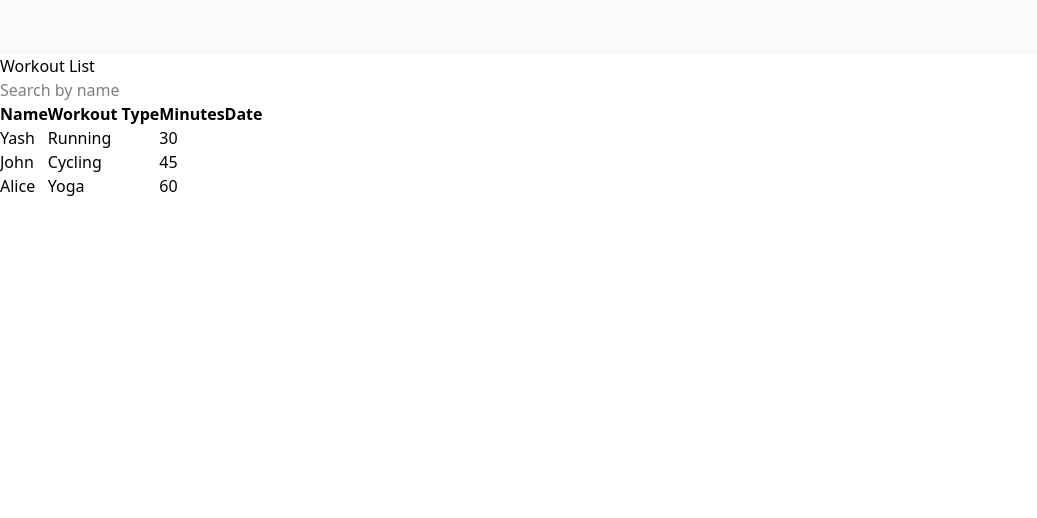
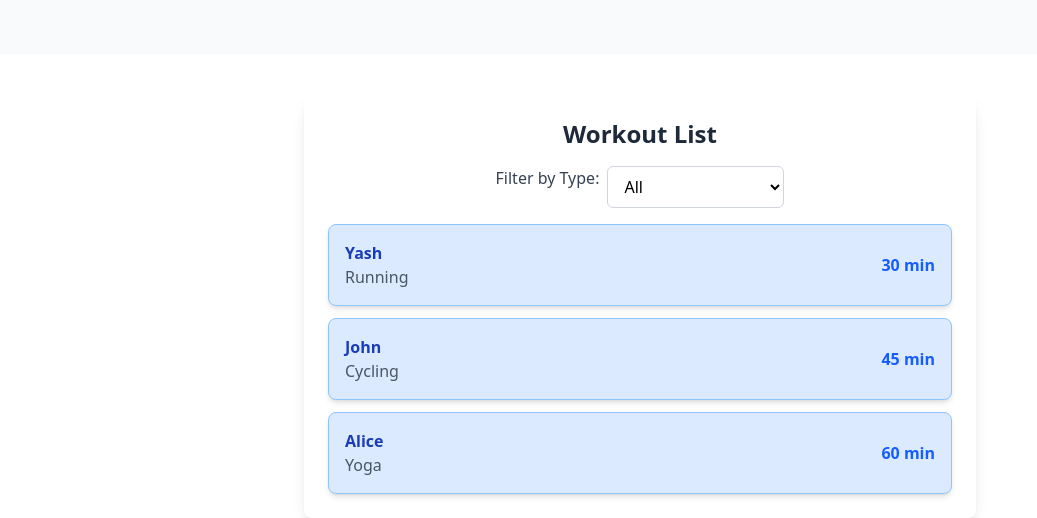
Before and after one commit to yakatyansh/fitness-tracker, an Angular app: page / in a window 1280 px wide. Shown: the part 746-1264 px from the top of the page, without its empty margins (0-1037 px from the left). Before the commit the page ends 944 px from the top, so only its background shows below. Built offline with nearby package versions, Linux system fonts and the light colour scheme.

Commit message:
last save 12:32 am 31st Jan

```diff
--- a/src/app/components/workout-list/workout-list.component.html
+++ b/src/app/components/workout-list/workout-list.component.html
@@ -1,23 +1,28 @@
-<div class="container">
-    <h2>Workout List</h2>
+<div class="max-w-2xl mx-auto mt-10 p-6 bg-white shadow-lg rounded-lg">
+    <h2 class="text-2xl font-bold text-gray-800 mb-4 text-center">Workout List</h2>
 
-    <input type="text" [(ngModel)]="searchTerm" placeholder="Search by name" />
+    <!-- Dropdown for Filtering -->
+    <div class="mb-4 flex justify-center">
+      <label class="mr-2 font-medium text-gray-700">Filter by Type:</label>
+      <select class="border border-gray-300 rounded-md px-3 py-2 focus:ring focus:ring-blue-300"
+              (change)="filterWorkout($event.target.value)">
+        <option value="">All</option>
+        <option value="Running">Running</option>
+        <option value="Cycling">Cycling</option>
+        <option value="Yoga">Yoga</option>
+        <option value="Strength Training">Strength Training</option>
+      </select>
+    </div>
 
-    <table>
-      <thead>
-        <tr>
-          <th>Name</th>
-          <th>Workout Type</th>
-          <th>Minutes</th>
-          <th>Date</th>
-        </tr>
-      </thead>
-      <tbody>
-        <tr *ngFor="let workout of filteredWorkouts">
-          <td>{{ workout.UserName }}</td>
-          <td>{{ workout.workoutType }}</td>
-          <td>{{ workout.workoutMinutes }}</td>
-        </tr>
-      </tbody>
-    </table>
+    <!-- Workout List -->
+    <ul class="space-y-3">
+      <li *ngFor="let workout of filteredWorkouts"
+          class="bg-blue-100 border border-blue-300 p-4 rounded-lg shadow-md flex justify-between items-center">
+        <div>
+          <p class="font-semibold text-blue-800">{{ workout.UserName }}</p>
+          <p class="text-gray-600">{{ workout.workoutType }}</p>
+        </div>
+        <span class="text-blue-600 font-semibold">{{ workout.workoutMinutes }} min</span>
+      </li>
+    </ul>
   </div>
```
